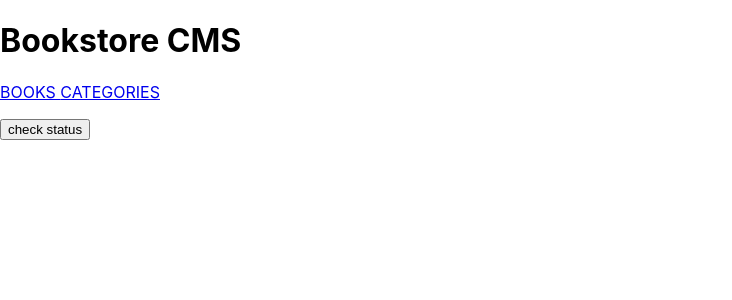
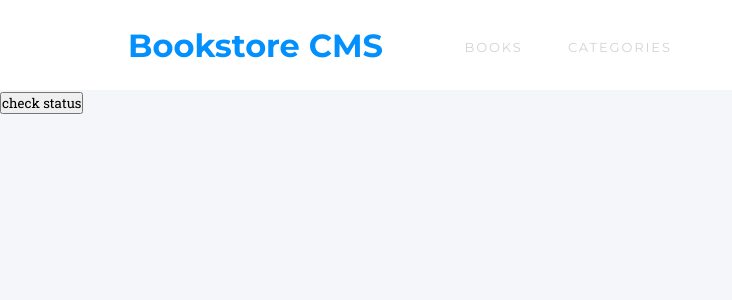
Before and after one commit to Feliverse/BookStoreCMS, a React (Create React App) app: page /Categories in a window 1280 px wide. Shown: the top 300 px of the page, without its empty margins (0-732 px from the left). Built offline with nearby package versions, Linux system fonts and the light colour scheme.

Commit message:
Styling form and nav

```diff
--- a/public/index.html
+++ b/public/index.html
@@ -3,6 +3,9 @@
   <head>
     <meta charset="utf-8" />
     <link rel="icon" href="%PUBLIC_URL%/favicon.ico" />
+    <link rel="preconnect" href="https://fonts.googleapis.com">
+<link rel="preconnect" href="https://fonts.gstatic.com" crossorigin>
+<link href="https://fonts.googleapis.com/css2?family=Montserrat:wght@300;400;700&family=Roboto+Slab:wght@100;400;500;700&display=swap" rel="stylesheet">
     <meta name="viewport" content="width=device-width, initial-scale=1" />
     <meta name="theme-color" content="#000000" />
     <meta
--- a/src/components/Book.js
+++ b/src/components/Book.js
@@ -15,7 +15,7 @@ const Book = ({
         <h2 className="title">{title}</h2>
         <p className="author">{author}</p>
         <div className="buttons">
-          <button type="button">Comments</button>
+          <button type="button" className="comments">Comments</button>
           <button type="button" onClick={() => dispath(removeBook(id))}>Remove</button>
           <button type="button">Edit</button>
         </div>
@@ -30,7 +30,7 @@ const Book = ({
             <span className="completed">Completed</span>
           </div>
         </div>
-        <div>
+        <div className="update-container">
           <h3 className="chapter-header">CURRENT CHAPTER</h3>
           <h4 className="chapter">Chapter 17</h4>
           <button type="button" className="btn-update">UPDATE PROGRESS</button>
--- a/src/components/Form.js
+++ b/src/components/Form.js
@@ -26,8 +26,8 @@ const Form = () => {
     <div className="form-container">
       <h2 className="header-title">ADD NEW BOOK</h2>
       <form onSubmit={formHandler}>
-        <input ref={titleInput} type="text" placeholder="Book title" className="title" />
-        <input ref={authorInput} type="text" placeholder="Book Author" className="author" />
+        <input ref={titleInput} type="text" placeholder="Book title" className="input input-title" />
+        <input ref={authorInput} type="text" placeholder="Book Author" className="input input-author" />
         <button type="submit" className="btn-add">Add Book</button>
       </form>
     </div>
--- a/src/components/Nav.js
+++ b/src/components/Nav.js
@@ -9,7 +9,6 @@ function Nav() {
       <nav className="options">
         <Link to="/"> BOOKS </Link>
         <Link to="Categories"> CATEGORIES </Link>
-
       </nav>
     </div>
   );
--- a/src/index.css
+++ b/src/index.css
@@ -1,27 +1,220 @@
-body {
+* {
   margin: 0;
-  font-family:
-    -apple-system,
-    BlinkMacSystemFont,
-    'Segoe UI',
-    'Roboto',
-    'Oxygen',
-    'Ubuntu',
-    'Cantarell',
-    'Fira Sans',
-    'Droid Sans',
-    'Helvetica Neue',
-    sans-serif;
-  -webkit-font-smoothing: antialiased;
-  -moz-osx-font-smoothing: grayscale;
+  padding: 0;
+  font-family: 'Roboto Slab', serif;
 }
 
-code {
-  font-family:
-    source-code-pro,
-    Menlo,
-    Monaco,
-    Consolas,
-    'Courier New',
-    monospace;
+:root {
+  --bubble-gum-pink: #ff5ab7;
+  --black: #1e1e1e;
+  --pinkish-grey: #c7c7c7;
+  --very-light-pink: #c4c4c4;
+  --pale-grey: #f5f6fa;
+  --black-5: rgba(0, 0, 0, 0.05);
+  --z: #fafafa;
+  --black-two: #121212;
+  --medium-blue: #307bbe;
+  --cool-blue: #4386bf;
+  --azure: #0290ff;
+  --white-two: #fff;
+  --white: #e8e8e8;
+
+  background-color: var(--pale-grey);
 }
+
+.mainMenu {
+  display: flex;
+  justify-content: flex-start;
+  align-items: center;
+  color: var(--azure);
+  padding: 2% 10%;
+  border-bottom: solid 1px var(--pale-grey);
+  column-gap: 1%;
+  background-color: #fff;
+}
+
+.theHeading {
+  font-family: 'Montserrat', sans-serif;
+  margin-right: 5%;
+  font-weight: bold;
+}
+
+.options a {
+  font-family: 'Montserrat', sans-serif;
+  text-decoration: none;
+  color: lightgray;
+  margin: 20px;
+  font-size: small;
+  letter-spacing: 1.9px;
+}
+
+.options a:active {
+  color: black;
+}
+
+.category {
+  font-family: 'Montserrat', sans-serif;
+  color: #808080c2;
+  font-size: small;
+  font-weight: bold;
+  margin-bottom: 1%;
+}
+
+.author {
+  font-size: 0.875rem;
+  color: var(--medium-blue);
+}
+
+.buttons button {
+  border: none;
+  padding-inline: 10px;
+  background: #fff;
+  color: var(--medium-blue);
+  border-left: solid 1px var(--white);
+  margin-top: 5%;
+}
+
+button.comments {
+  border-left: 0;
+  padding-left: 0;
+}
+
+.forBooks {
+  display: flex;
+  flex-direction: column;
+  margin: 3% 10%;
+  border-radius: 4px;
+}
+
+.book-container {
+  display: flex;
+  margin: 2% 0;
+  background-color: #fff;
+  box-shadow: 0 0 1px lightgray;
+  padding: 3%;
+  border-radius: 4px;
+  align-items: center;
+}
+
+.status-container {
+  display: flex;
+  align-items: center;
+}
+
+.progress {
+  display: flex;
+  align-items: center;
+  column-gap: 5%;
+  width: 20vw;
+  height: min-content;
+  border-right: lightgray solid 1px;
+}
+
+.circle-progress {
+  display: flex;
+}
+
+.status {
+  display: flex;
+  flex-direction: column;
+}
+
+.content {
+  width: 40vw;
+}
+
+.update-container {
+  padding-inline: 7%;
+  display: flex;
+  flex-direction: column;
+  justify-content: center;
+}
+
+svg.CircularProgressbar {
+  width: 7vw;
+}
+
+.percentage {
+  font-family: 'Montserrat', sans-serif;
+  font-size: 1.5rem;
+  color: var(--black-two);
+}
+
+.completed {
+  font-family: 'Montserrat', sans-serif;
+  font-size: 0.8rem;
+}
+
+.chapter-header {
+  font-weight: 300;
+  font-size: 0.6rem;
+}
+
+.chapter {
+  letter-spacing: -0.4px;
+  color: var(--black-two);
+  font-weight: 300;
+  font-size: small;
+  line-height: 1.5rem;
+}
+
+.btn-update,
+.btn-add {
+  background-color: var(--azure);
+  color: var(--white-two);
+  font-size: small;
+  font-weight: 300;
+  width: 10rem;
+  border-radius: 3px;
+  padding: 0.6rem 1rem;
+  border-color: transparent;
+  margin-top: 1rem;
+}
+
+.header-title {
+  font-family: 'Montserrat', sans-serif;
+  color: #888;
+  letter-spacing: -0.18px;
+}
+
+.form-container {
+  padding-top: 2.5%;
+  border-top: 1.5px solid #88888838;
+}
+
+form {
+  display: flex;
+  align-items: center;
+  flex-wrap: wrap;
+  gap: 3%;
+  margin-block: 2%;
+}
+
+.input-author {
+  flex-grow: 1;
+  flex-basis: 160px;
+}
+
+.input-title {
+  flex-grow: 3;
+  flex-basis: 200px;
+}
+
+.btn-add {
+  font-weight: bold;
+  color: var(--white-two);
+  text-transform: uppercase;
+  margin: 0;
+  flex-grow: 1;
+  flex-basis: 80px;
+}
+
+.input {
+  font-family: 'Montserrat', sans-serif;
+  padding: 0.7rem;
+  letter-spacing: -0.15px;
+  color: var(--very-light-pink);
+  border-radius: 4px;
+  border: solid 1px var(--white);
+  background-color: var(--white-two);
+}
```
